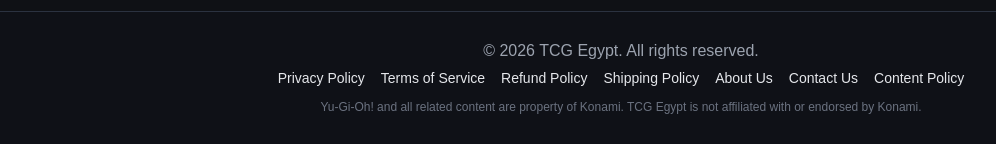
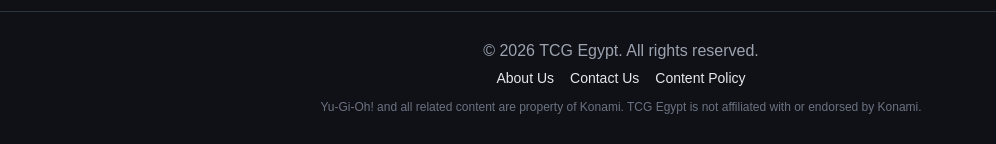
Before and after one commit to AymanTarek15/tcg-egypt, a Next.js app: page / in a window 1280 px wide. Shown: the part 871-1015 px from the top of the page, without its empty margins (19-1015 px from the left). Built offline with nearby package versions, Linux system fonts and the light colour scheme; no server answers.

Commit message:
Fixed 404 errors regarding footer links

```diff
--- a/src/app/components/layout/Footer/Footer.jsx
+++ b/src/app/components/layout/Footer/Footer.jsx
@@ -11,10 +11,10 @@ export default function Footer() {
         </div>
 
         <div className={styles.links}>
-          <Link href="/privacy-policy">Privacy Policy</Link>
-          <Link href="/terms">Terms of Service</Link>
-          <Link href="/refund-policy">Refund Policy</Link>
-          <Link href="/shipping">Shipping Policy</Link>
+          {/* <Link href="/privacy-policy">Privacy Policy</Link> */}
+          {/* <Link href="/terms">Terms of Service</Link> */}
+          {/* <Link href="/refund-policy">Refund Policy</Link> */}
+          {/* <Link href="/shipping">Shipping Policy</Link> */}
           {/* <Link href="/cookie-policy">Cookie Policy</Link> */}
           <Link href="/about">About Us</Link>
           <Link href="/contact">Contact Us</Link>
```
